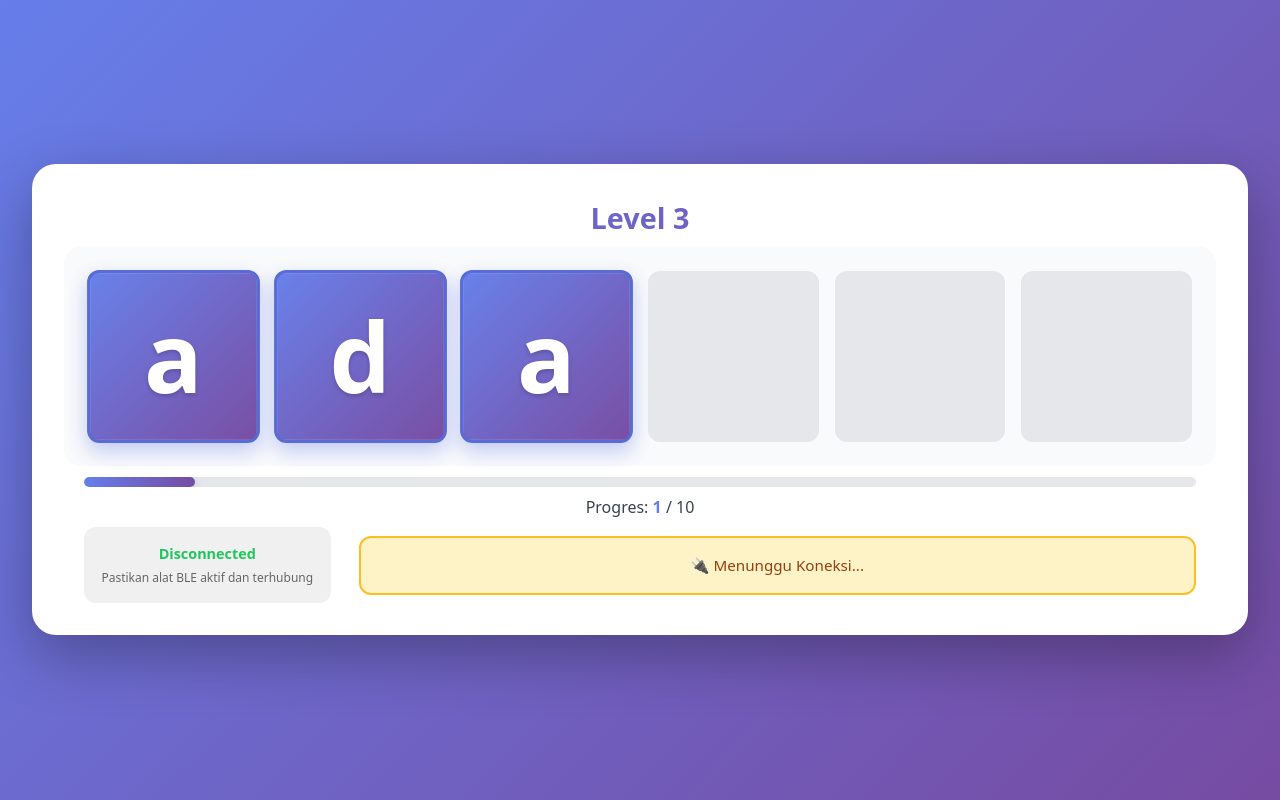
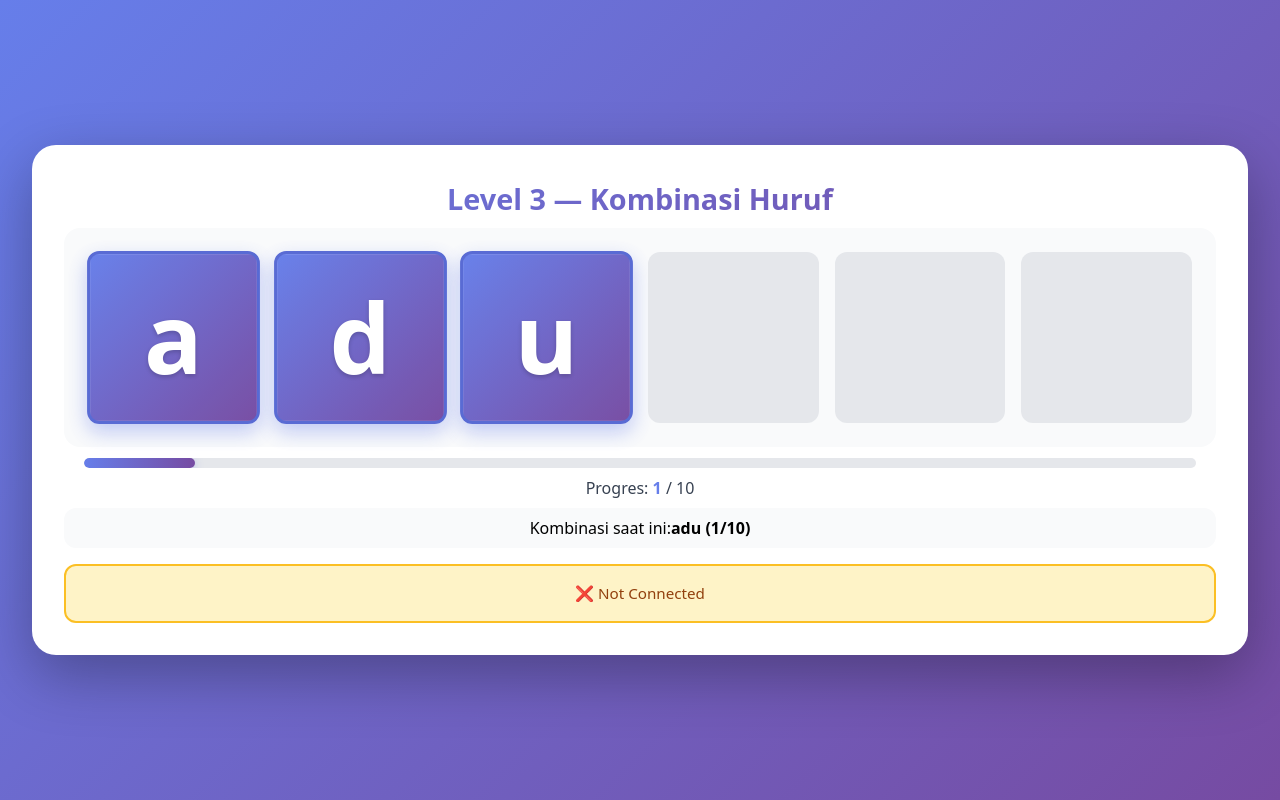
Before and after one commit to audriskasula/DisolvePWA, a React (Vite) app: page /level3 in a window 1280 px wide. Built offline with nearby package versions, Linux system fonts and the light colour scheme.

Commit message:
fix bug double alphabet

```diff
--- a/src/levels/Level3.tsx
+++ b/src/levels/Level3.tsx
@@ -2,8 +2,8 @@ import { useEffect, useRef, useState } from "react";
 import { useNavigate } from "react-router-dom";
 import "./CSS/level.css";
 import { useBLE } from "../components/BLEContext";
-import { COMBINATIONS_LV3 } from "./combinationLevel";
 
+const COMBINATIONS = ["adu", "aku", "dia", "air", "api", "itu", "iya", "doa", "sen", "tas"];
 const delay = (ms: number) => new Promise((r) => setTimeout(r, ms));
 
 export default function Level3() {
@@ -23,7 +23,7 @@ export default function Level3() {
     indexRef.current = index;
   }, [index]);
 
-  const currentCombo = COMBINATIONS_LV3[index];
+  const currentCombo = COMBINATIONS[index];
   const allLetters = currentCombo.split("");
 
   // 📡 Listener BLE
@@ -59,12 +59,12 @@ export default function Level3() {
           waitingResetRef.current = false;
           if (correctSetRef.current.size === allLetters.length) {
             const nextIndex = indexRef.current + 1;
-            if (nextIndex < COMBINATIONS_LV3.length) {
+            if (nextIndex < COMBINATIONS.length) {
               setIndex(nextIndex);
               localStorage.setItem("level3_index", String(nextIndex));
               indexRef.current = nextIndex;
               correctSetRef.current.clear();
-              const nextCombo = COMBINATIONS_LV3[nextIndex];
+              const nextCombo = COMBINATIONS[nextIndex];
               console.log(`➡️ Kirim kombinasi: ${nextCombo}`);
               await delay(2000);
               await send(nextCombo);
@@ -100,7 +100,7 @@ export default function Level3() {
   return (
     <div className="containerLv1">
       <div className="level1-wrapper animate-fadeInScale">
-        <div className="titleBox">Level 3</div>
+        <div className="titleBox">Level 3 — Kombinasi Huruf</div>
 
         <div className="board">
           {currentCombo.split("").map((l, i) => (
@@ -118,38 +118,24 @@ export default function Level3() {
             <div
               className="progress-fill"
               style={{
-                width: `${((index + 1) / COMBINATIONS_LV3.length) * 100}%`,
+                width: `${((index + 1) / COMBINATIONS.length) * 100}%`,
               }}
             ></div>
           </div>
           <div className="info-progress">
-            Progres: <strong>{index + 1}</strong> / {COMBINATIONS_LV3.length}
+            Progres: <strong>{index + 1}</strong> / {COMBINATIONS.length}
           </div>
         </div>
 
-        {/* <div className="info">
+        <div className="info">
           Kombinasi saat ini:{" "}
           <b>
-            {currentCombo} ({index + 1}/{COMBINATIONS_LV3.length})
+            {currentCombo} ({index + 1}/{COMBINATIONS.length})
           </b>
-        </div> */}
+        </div>
 
-        <div className="flex justify-center items-center gap-7 px-5">
-          <div className="ble-container">
-            <div className="ble-status">
-              {isConnected ? "Connected" : "Disconnected"}
-            </div>
-            <div className="ble-note">
-              Pastikan alat BLE aktif dan terhubung
-            </div>
-          </div>
-
-          <div
-            className={`status ${isConnected ? "ready" : "sending"
-              }`}
-          >
-            {isConnected ? "✅ BLE Terhubung" : "🔌 Menunggu Koneksi..."}
-          </div>
+        <div className={`status ${isConnected ? "ready" : "sending"}`}>
+          {isConnected ? "✅ Connected" : "❌ Not Connected"}
         </div>
       </div>
     </div>
--- a/src/levels/Level4.tsx
+++ b/src/levels/Level4.tsx
@@ -2,8 +2,8 @@ import { useEffect, useRef, useState } from "react";
 import { useNavigate } from "react-router-dom";
 import "./CSS/level.css";
 import { useBLE } from "../components/BLEContext";
-import { COMBINATIONS_LV4 } from "./combinationLevel";
 
+const COMBINATIONS = ["ulat", "daun", "duta", "nadi", "musa", "nasi", "meja", "pita", "ratu", "paku"];
 const delay = (ms: number) => new Promise((r) => setTimeout(r, ms));
 
 export default function Level4() {
@@ -24,7 +24,7 @@ export default function Level4() {
     indexRef.current = index;
   }, [index]);
 
-  const currentCombo = COMBINATIONS_LV4[index];
+  const currentCombo = COMBINATIONS[index];
   const allLetters = currentCombo.split("");
 
   // 📡 Listener BLE
@@ -62,12 +62,12 @@ export default function Level4() {
 
           if (correctSetRef.current.size === allLetters.length) {
             const nextIndex = indexRef.current + 1;
-            if (nextIndex < COMBINATIONS_LV4.length) {
+            if (nextIndex < COMBINATIONS.length) {
               setIndex(nextIndex);
               localStorage.setItem("level4_index", String(nextIndex));
               indexRef.current = nextIndex;
               correctSetRef.current.clear();
-              const nextCombo = COMBINATIONS_LV4[nextIndex];
+              const nextCombo = COMBINATIONS[nextIndex];
               console.log(`➡️ Kirim kombinasi berikut: ${nextCombo}`);
               await delay(2000);
               await send(nextCombo);
@@ -124,38 +124,24 @@ export default function Level4() {
             <div
               className="progress-fill"
               style={{
-                width: `${((index + 1) / COMBINATIONS_LV4.length) * 100}%`,
+                width: `${((index + 1) / COMBINATIONS.length) * 100}%`,
               }}
             ></div>
           </div>
           <div className="info-progress">
-            Progres: <strong>{index + 1}</strong> / {COMBINATIONS_LV4.length}
+            Progres: <strong>{index + 1}</strong> / {COMBINATIONS.length}
           </div>
         </div>
 
-        {/* <div className="info">
+        <div className="info">
           Kombinasi saat ini:{" "}
           <b>
-            {currentCombo} ({index + 1}/{COMBINATIONS_LV4.length})
+            {currentCombo} ({index + 1}/{COMBINATIONS.length})
           </b>
-        </div> */}
+        </div>
 
-        <div className="flex justify-center items-center gap-7 px-5">
-          <div className="ble-container">
-            <div className="ble-status">
-              {isConnected ? "Connected" : "Disconnected"}
-            </div>
-            <div className="ble-note">
-              Pastikan alat BLE aktif dan terhubung
-            </div>
-          </div>
-
-          <div
-            className={`status ${isConnected ? "ready" : "sending"
-              }`}
-          >
-            {isConnected ? "✅ BLE Terhubung" : "🔌 Menunggu Koneksi..."}
-          </div>
+        <div className={`status ${isConnected ? "ready" : "sending"}`}>
+          {isConnected ? "✅ Connected" : "❌ Not Connected"}
         </div>
       </div>
     </div>
--- a/src/levels/Level5.tsx
+++ b/src/levels/Level5.tsx
@@ -3,8 +3,8 @@ import { useEffect, useRef, useState } from "react";
 import { useNavigate } from "react-router-dom";
 import "./CSS/level.css";
 import { useBLE } from "../components/BLEContext";
-import { COMBINATIONS_LV5 } from "./combinationLevel";
 
+const COMBINATIONS = ["kursi", "petak", "lebar", "topi", "indah", "sabun", "bulan", "kayu", "senja", "peluk"];
 const delay = (ms: number) => new Promise((r) => setTimeout(r, ms));
 
 export default function Level5() {
@@ -25,7 +25,7 @@ export default function Level5() {
     indexRef.current = index;
   }, [index]);
 
-  const currentCombo = COMBINATIONS_LV5[index];
+  const currentCombo = COMBINATIONS[index];
   const allLetters = currentCombo.split("");
 
   // 📡 Listener BLE
@@ -64,13 +64,13 @@ export default function Level5() {
           // Semua huruf sudah benar → lanjut kombinasi berikut
           if (correctSetRef.current.size === allLetters.length) {
             const nextIndex = indexRef.current + 1;
-            if (nextIndex < COMBINATIONS_LV5.length) {
+            if (nextIndex < COMBINATIONS.length) {
               setIndex(nextIndex);
               localStorage.setItem("level5_index", String(nextIndex));
               indexRef.current = nextIndex;
               correctSetRef.current.clear();
 
-              const nextCombo = COMBINATIONS_LV5[nextIndex];
+              const nextCombo = COMBINATIONS[nextIndex];
               console.log(`➡️ Kirim kombinasi berikut: ${nextCombo}`);
               await delay(2000);
               await send(nextCombo);
@@ -110,7 +110,7 @@ export default function Level5() {
   return (
     <div className="containerLv1">
       <div className="level1-wrapper animate-fadeInScale">
-        <div className="titleBox">Level 5</div>
+        <div className="titleBox">Level 5 — Kombinasi Huruf</div>
 
         <div className="board">
           {currentCombo.split("").map((l, i) => (
@@ -128,38 +128,24 @@ export default function Level5() {
             <div
               className="progress-fill"
               style={{
-                width: `${((index + 1) / COMBINATIONS_LV5.length) * 100}%`,
+                width: `${((index + 1) / COMBINATIONS.length) * 100}%`,
               }}
             ></div>
           </div>
           <div className="info-progress">
-            Progres: <strong>{index + 1}</strong> / {COMBINATIONS_LV5.length}
+            Progres: <strong>{index + 1}</strong> / {COMBINATIONS.length}
           </div>
         </div>
 
-        {/* <div className="info">
+        <div className="info">
           Kombinasi saat ini:{" "}
           <b>
-            {currentCombo} ({index + 1}/{COMBINATIONS_LV5.length})
+            {currentCombo} ({index + 1}/{COMBINATIONS.length})
           </b>
-        </div> */}
+        </div>
 
-        <div className="flex justify-center items-center gap-7 px-5">
-          <div className="ble-container">
-            <div className="ble-status">
-              {isConnected ? "Connected" : "Disconnected"}
-            </div>
-            <div className="ble-note">
-              Pastikan alat BLE aktif dan terhubung
-            </div>
-          </div>
-
-          <div
-            className={`status ${isConnected ? "ready" : "sending"
-              }`}
-          >
-            {isConnected ? "✅ BLE Terhubung" : "🔌 Menunggu Koneksi..."}
-          </div>
+        <div className={`status ${isConnected ? "ready" : "sending"}`}>
+          {isConnected ? "✅ Connected" : "❌ Not Connected"}
         </div>
       </div>
     </div>
--- a/src/levels/Level6.tsx
+++ b/src/levels/Level6.tsx
@@ -2,8 +2,8 @@ import { useEffect, useRef, useState } from "react";
 import { useNavigate } from "react-router-dom";
 import "./CSS/level.css"; // ✅ Pakai CSS elegan dari Bang
 import { useBLE } from "../components/BLEContext";
-import { COMBINATIONS_LV6 } from "./combinationLevel";
 
+const COMBINATIONS = ["tembok", "lembah", "bentuk", "gurita", "petani", "perahu", "pisang", "lembar", "kapten", "pelaku"];
 const delay = (ms: number) => new Promise((r) => setTimeout(r, ms));
 
 export default function Level6() {
@@ -23,7 +23,7 @@ export default function Level6() {
     indexRef.current = index;
   }, [index]);
 
-  const currentCombo = COMBINATIONS_LV6[index];
+  const currentCombo = COMBINATIONS[index];
   const allLetters = currentCombo.split("");
 
   useEffect(() => {
@@ -54,13 +54,13 @@ export default function Level6() {
 
           if (correctSetRef.current.size === allLetters.length) {
             const nextIndex = indexRef.current + 1;
-            if (nextIndex < COMBINATIONS_LV6.length) {
+            if (nextIndex < COMBINATIONS.length) {
               setIndex(nextIndex);
               localStorage.setItem("level6_index", String(nextIndex));
               indexRef.current = nextIndex;
               correctSetRef.current.clear();
               await delay(2000);
-              await send(COMBINATIONS_LV6[nextIndex]);
+              await send(COMBINATIONS[nextIndex]);
             } else {
               await send("VICTORY");
               localStorage.setItem("unlockedLevel", "6");
@@ -89,7 +89,7 @@ export default function Level6() {
   return (
     <div className="containerLv1">
       <div className="level1-wrapper">
-        <div className="titleBox">Level 6</div>
+        <div className="titleBox">Level 6 — Kombinasi Huruf</div>
 
         {/* 🧩 Board huruf */}
         <div className="board">
@@ -109,31 +109,18 @@ export default function Level6() {
             <div
               className="progress-fill"
               style={{
-                width: `${((index + 1) / COMBINATIONS_LV6.length) * 100}%`,
+                width: `${((index + 1) / COMBINATIONS.length) * 100}%`,
               }}
             ></div>
           </div>
           <div className="info-progress">
-            Progres: <strong>{index + 1}</strong> / {COMBINATIONS_LV6.length}
+            Progres: <strong>{index + 1}</strong> / {COMBINATIONS.length}
           </div>
         </div>
 
-        <div className="flex justify-center items-center gap-7 px-5">
-          <div className="ble-container">
-            <div className="ble-status">
-              {isConnected ? "Connected" : "Disconnected"}
-            </div>
-            <div className="ble-note">
-              Pastikan alat BLE aktif dan terhubung
-            </div>
-          </div>
-
-          <div
-            className={`status ${isConnected ? "ready" : "sending"
-              }`}
-          >
-            {isConnected ? "✅ BLE Terhubung" : "🔌 Menunggu Koneksi..."}
-          </div>
+        {/* 🛰 Status BLE */}
+        <div className={`status ${isConnected ? "ready" : "sending"}`}>
+          {isConnected ? "✅ BLE Terhubung" : "🔌 Menunggu Koneksi..."}
         </div>
       </div>
     </div>
--- a/src/levels/combinationLevel.ts
+++ b/src/levels/combinationLevel.ts
@@ -1,7 +1,7 @@
-export const ALPHABET = "abdefghijklmnopqrstuvwxyz".split("")
+export const ALPHABET = "ab".split("")
 
 export const COMBINATIONS_LV2 = [
-    "di", "ke", "ku", "mu", "ya", "sa", "si", "tu", "ta", "la"
+    "di", "ke"
 ]
 
 export const COMBINATIONS_LV3 = [
```
Also changed, not shown: src/components/BLEContext.tsx (+25 -47 lines).
